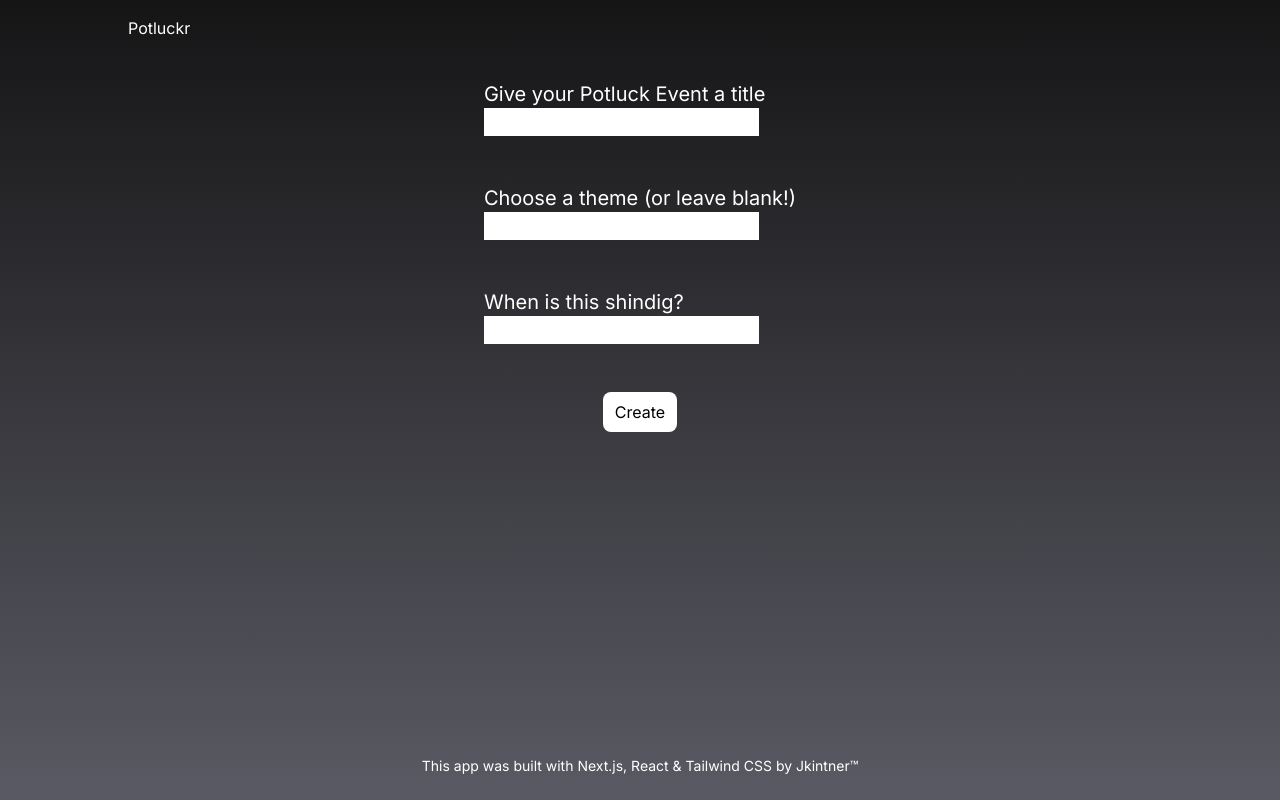
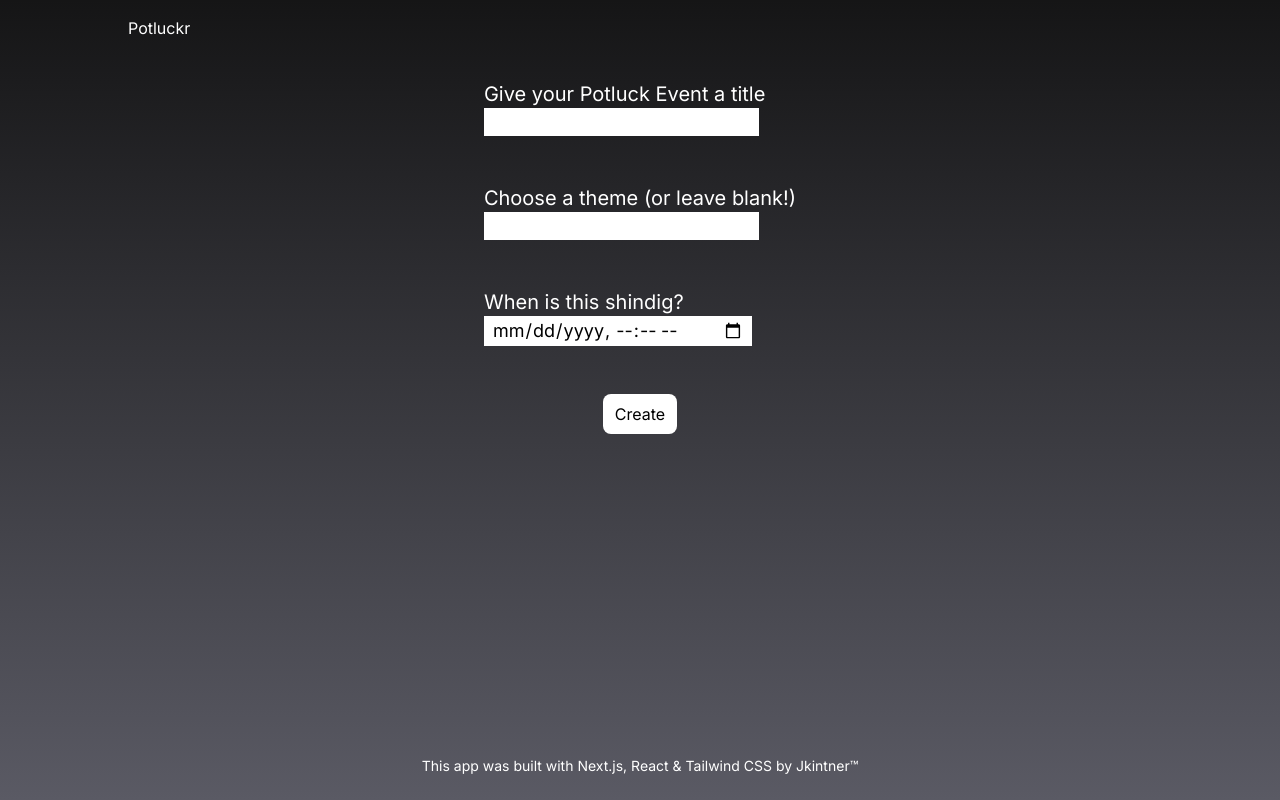
Before and after one commit to jkintner25/potluckr, a Next.js app: page /create in a window 1280 px wide. Built offline with nearby package versions, Linux system fonts and the light colour scheme.

Commit message:
changed input type to datetime-local

```diff
--- a/components/Create.tsx
+++ b/components/Create.tsx
@@ -33,7 +33,7 @@ export default function CreatePotluckForm() {
       </div>
       <div className="my-6">
         <p className="text-xl">When is this shindig?</p>
-        <input type="datetime" className="text-black px-2 text-lg" value={date} onChange={(e) => setDate(e.target.value)} />
+        <input type="datetime-local" className="text-black px-2 text-lg" value={date} onChange={(e) => setDate(e.target.value)} />
       </div>
       <div className="flex justify-center m-6">
         <button className="px-3 py-2 bg-white rounded-lg text-black" onClick={createEvent}>Create</button>
```
